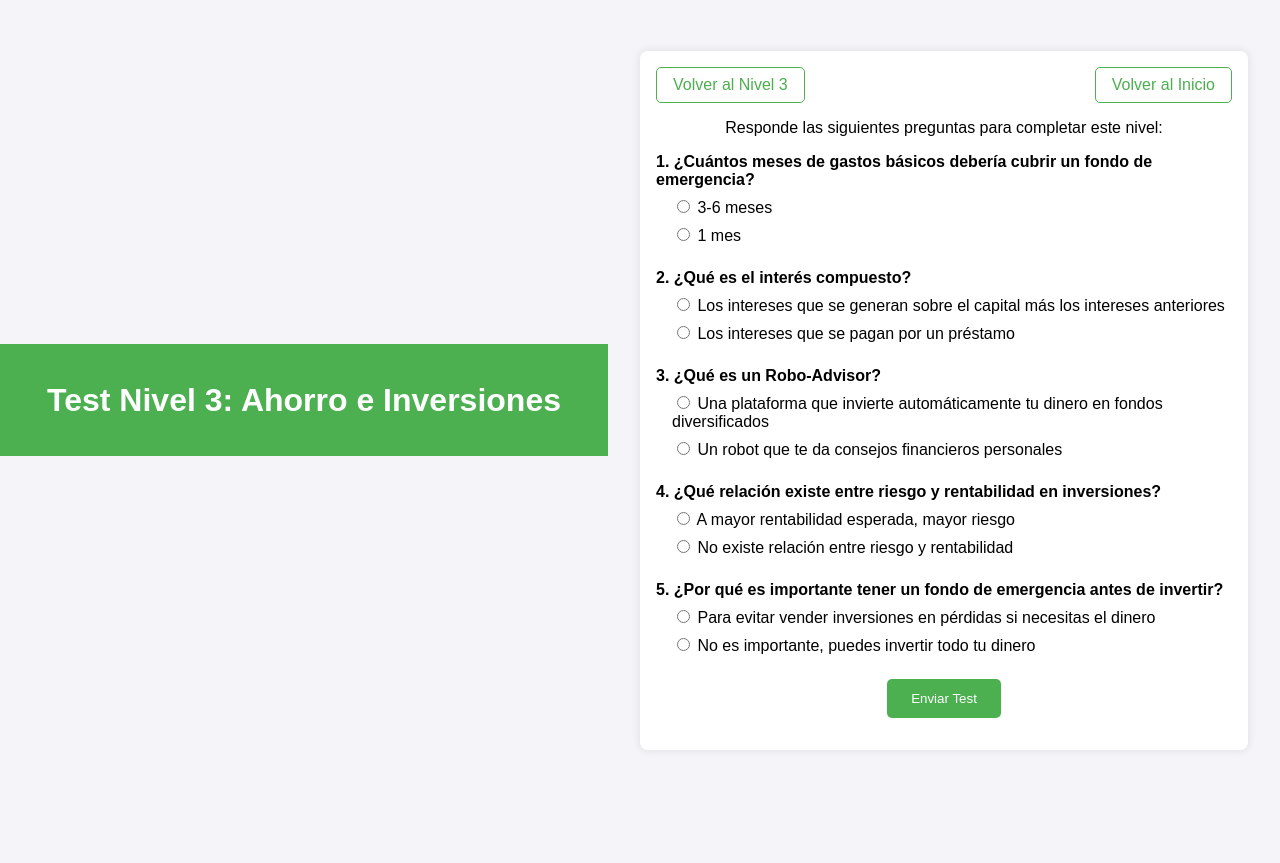
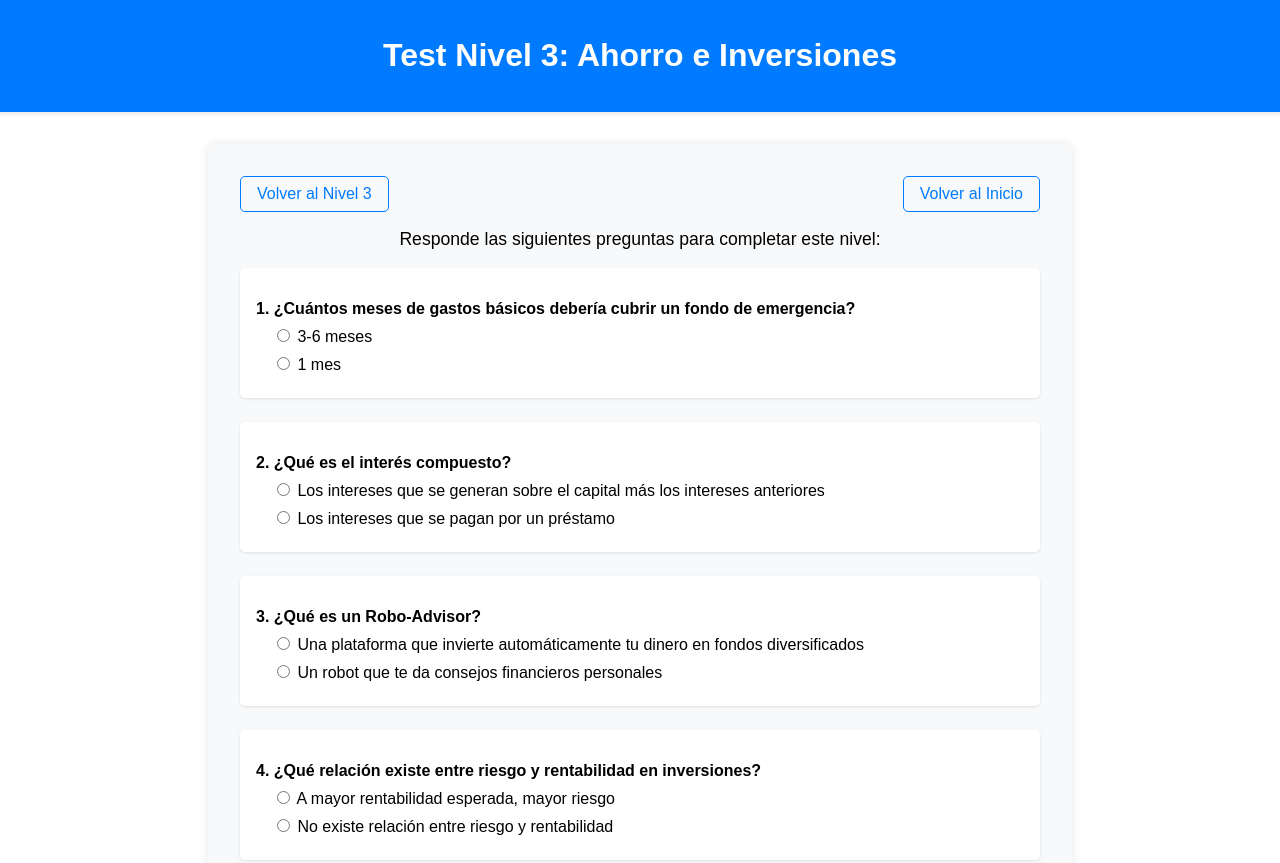
Before and after one commit to LAMAN254/Lo-m-s-bello-del-ecuador.github.io, a plain HTML site: page test3.html in a window 1280 px wide. Shown: the top 863 px of the page. Before the commit the page ends 800 px from the top, so only its background shows below. Drawn offline with Linux system fonts and the light colour scheme.

Commit message:
Update test3.html

```diff
--- a/test3.html
+++ b/test3.html
@@ -1,4 +1,3 @@
-
 <!DOCTYPE html>
 <html lang="es">
 <head>
@@ -10,29 +9,33 @@
         /* General Styles */
         body {
             font-family: Arial, sans-serif;
-            background-color: #f4f4f9;
+            background-color: #ffffff;
             margin: 0;
             padding: 0;
             display: flex;
-            justify-content: center;
+            flex-direction: column;
             align-items: center;
             min-height: 100vh;
         }
 
         header {
-            background-color: #4CAF50;
+            background-color: #007BFF;
             color: white;
             text-align: center;
             padding: 1rem;
             width: 100%;
+            box-shadow: 0 2px 4px rgba(0, 0, 0, 0.1);
+            position: sticky;
+            top: 0;
+            z-index: 1000;
         }
 
         .test-container {
             max-width: 800px;
             width: 100%;
             margin: 2rem;
-            padding: 1rem;
-            background-color: white;
+            padding: 2rem;
+            background-color: #f8f9fa;
             box-shadow: 0 0 10px rgba(0, 0, 0, 0.1);
             border-radius: 8px;
         }
@@ -45,25 +48,30 @@
 
         .nav-button {
             text-decoration: none;
-            color: #4CAF50;
-            border: 1px solid #4CAF50;
+            color: #007BFF;
+            border: 1px solid #007BFF;
             padding: 0.5rem 1rem;
             border-radius: 5px;
             transition: background-color 0.3s, color 0.3s;
         }
 
         .nav-button:hover {
-            background-color: #4CAF50;
+            background-color: #007BFF;
             color: white;
         }
 
         .test-intro {
             margin-bottom: 1rem;
             text-align: center;
+            font-size: 1.1rem;
         }
 
         .question {
             margin-bottom: 1.5rem;
+            padding: 1rem;
+            background-color: #ffffff;
+            border-radius: 5px;
+            box-shadow: 0 1px 3px rgba(0, 0, 0, 0.1);
         }
 
         .question-number {
@@ -81,7 +89,7 @@
         }
 
         .submit-button {
-            background-color: #4CAF50;
+            background-color: #007BFF;
             color: white;
             border: none;
             padding: 0.75rem 1.5rem;
@@ -93,7 +101,7 @@
         }
 
         .submit-button:hover {
-            background-color: #45a049;
+            background-color: #0056b3;
         }
 
         .result-message {
@@ -103,11 +111,11 @@
         }
 
         .result-message.success {
-            color: #4CAF50;
+            color: #28a745;
         }
 
         .result-message.error {
-            color: #f44336;
+            color: #dc3545;
         }
     </style>
 </head>
@@ -233,4 +241,9 @@
         }
     </script>
 </body>
+</html>0);
+            }
+        }
+    </script>
+</body>
 </html>
```
